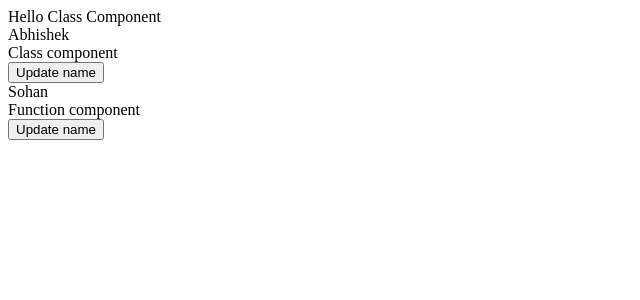
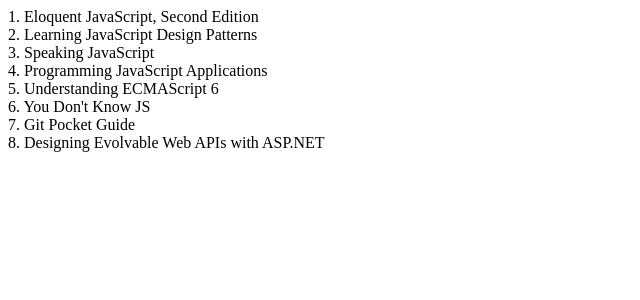
Before and after one commit to abhishekk-raj/BookStore, a React (Create React App) app: page / in a window 1280 px wide. Shown: the top 300 px of the page, without its empty margins (0-640 px from the left). Built offline with nearby package versions, Linux system fonts and the light colour scheme.

Commit message:
Create reusable component

```diff
--- a/src/App.tsx
+++ b/src/App.tsx
@@ -1,13 +1,128 @@
-import React from "react";
+import React, { useState } from "react";
 import "./App.scss";
-import { DemoClass } from "./DemoClass";
-import { DemoFunction } from "./DemoFunction";
+import BookList from "./BookList";
+
+interface IBook {
+  id: string;
+  title: string;
+  subtitle: string;
+  author: string;
+  published: string;
+  publisher: string;
+  pages: number;
+  description: string;
+  website: string;
+}
+
+const bookData: IBook[] = [
+  {
+    id: "9781593275846",
+    title: "Eloquent JavaScript, Second Edition",
+    subtitle: "A Modern Introduction to Programming",
+    author: "Marijn Haverbeke",
+    published: "2014-12-14T00:00:00.000Z",
+    publisher: "No Starch Press",
+    pages: 472,
+    description:
+      "JavaScript lies at the heart of almost every modern web application, from social apps to the newest browser-based games. Though simple for beginners to pick up and play with, JavaScript is a flexible, complex language that you can use to build full-scale applications.",
+    website: "http://eloquentjavascript.net/",
+  },
+  {
+    id: "9781449331818",
+    title: "Learning JavaScript Design Patterns",
+    subtitle: "A JavaScript and jQuery Developer's Guide",
+    author: "Addy Osmani",
+    published: "2012-07-01T00:00:00.000Z",
+    publisher: "O'Reilly Media",
+    pages: 254,
+    description:
+      "With Learning JavaScript Design Patterns, you'll learn how to write beautiful, structured, and maintainable JavaScript by applying classical and modern design patterns to the language. If you want to keep your code efficient, more manageable, and up-to-date with the latest best practices, this book is for you.",
+    website:
+      "http://www.addyosmani.com/resources/essentialjsdesignpatterns/book/",
+  },
+  {
+    id: "9781449365035",
+    title: "Speaking JavaScript",
+    subtitle: "An In-Depth Guide for Programmers",
+    author: "Axel Rauschmayer",
+    published: "2014-02-01T00:00:00.000Z",
+    publisher: "O'Reilly Media",
+    pages: 460,
+    description:
+      "Like it or not, JavaScript is everywhere these days-from browser to server to mobile-and now you, too, need to learn the language or dive deeper than you have. This concise book guides you into and through JavaScript, written by a veteran programmer who once found himself in the same position.",
+    website: "http://speakingjs.com/",
+  },
+  {
+    id: "9781491950296",
+    title: "Programming JavaScript Applications",
+    subtitle:
+      "Robust Web Architecture with Node, HTML5, and Modern JS Libraries",
+    author: "Eric Elliott",
+    published: "2014-07-01T00:00:00.000Z",
+    publisher: "O'Reilly Media",
+    pages: 254,
+    description:
+      "Take advantage of JavaScript's power to build robust web-scale or enterprise applications that are easy to extend and maintain. By applying the design patterns outlined in this practical book, experienced JavaScript developers will learn how to write flexible and resilient code that's easier-yes, easier-to work with as your code base grows.",
+    website: "http://chimera.labs.oreilly.com/books/1234000000262/index.html",
+  },
+  {
+    id: "9781593277574",
+    title: "Understanding ECMAScript 6",
+    subtitle: "The Definitive Guide for JavaScript Developers",
+    author: "Nicholas C. Zakas",
+    published: "2016-09-03T00:00:00.000Z",
+    publisher: "No Starch Press",
+    pages: 352,
+    description:
+      "ECMAScript 6 represents the biggest update to the core of JavaScript in the history of the language. In Understanding ECMAScript 6, expert developer Nicholas C. Zakas provides a complete guide to the object types, syntax, and other exciting changes that ECMAScript 6 brings to JavaScript.",
+    website: "https://leanpub.com/understandinges6/read",
+  },
+  {
+    id: "9781491904244",
+    title: "You Don't Know JS",
+    subtitle: "ES6 & Beyond",
+    author: "Kyle Simpson",
+    published: "2015-12-27T00:00:00.000Z",
+    publisher: "O'Reilly Media",
+    pages: 278,
+    description:
+      'No matter how much experience you have with JavaScript, odds are you don’t fully understand the language. As part of the "You Don’t Know JS" series, this compact guide focuses on new features available in ECMAScript 6 (ES6), the latest version of the standard upon which JavaScript is built.',
+    website:
+      "https://github.com/getify/You-Dont-Know-JS/tree/master/es6%20&%20beyond",
+  },
+  {
+    id: "9781449325862",
+    title: "Git Pocket Guide",
+    subtitle: "A Working Introduction",
+    author: "Richard E. Silverman",
+    published: "2013-08-02T00:00:00.000Z",
+    publisher: "O'Reilly Media",
+    pages: 234,
+    description:
+      "This pocket guide is the perfect on-the-job companion to Git, the distributed version control system. It provides a compact, readable introduction to Git for new users, as well as a reference to common commands and procedures for those of you with Git experience.",
+    website: "http://chimera.labs.oreilly.com/books/1230000000561/index.html",
+  },
+  {
+    id: "9781449337711",
+    title: "Designing Evolvable Web APIs with ASP.NET",
+    subtitle: "Harnessing the Power of the Web",
+    author: "Glenn Block, et al.",
+    published: "2014-04-07T00:00:00.000Z",
+    publisher: "O'Reilly Media",
+    pages: 538,
+    description:
+      "Design and build Web APIs for a broad range of clients—including browsers and mobile devices—that can adapt to change over time. This practical, hands-on guide takes you through the theory and tools you need to build evolvable HTTP services with Microsoft’s ASP.NET Web API framework. In the process, you’ll learn how design and implement a real-world Web API.",
+    website: "http://chimera.labs.oreilly.com/books/1234000001708/index.html",
+  },
+];
 
 function App() {
+  const [bookList] = useState<IBook[]>(bookData);
   return (
     <div>
-      <DemoClass compName="Class component" />
-      <DemoFunction compName="Function component" />
+      {bookList.map((book: IBook, index: number) => {
+        return <BookList book={book} key={book.id} index={index} />;
+      })}
     </div>
   );
 }
--- /dev/null
+++ b/src/BookList.tsx
@@ -0,0 +1,28 @@
+import React from "react";
+
+interface IBook {
+  id: string;
+  title: string;
+  subtitle: string;
+  author: string;
+  published: string;
+  publisher: string;
+  pages: number;
+  description: string;
+  website: string;
+}
+
+interface IProps {
+  book: IBook;
+  index: number;
+}
+
+const BookList = (props: IProps) => {
+  return (
+    <div>
+      {props.index + 1}. {props.book.title}
+    </div>
+  );
+};
+
+export default BookList;
```
Also changed, not shown: src/demo/DemoClass.tsx (renamed from src/DemoClass.tsx), src/demo/DemoFunction.tsx (renamed from src/DemoFunction.tsx).
